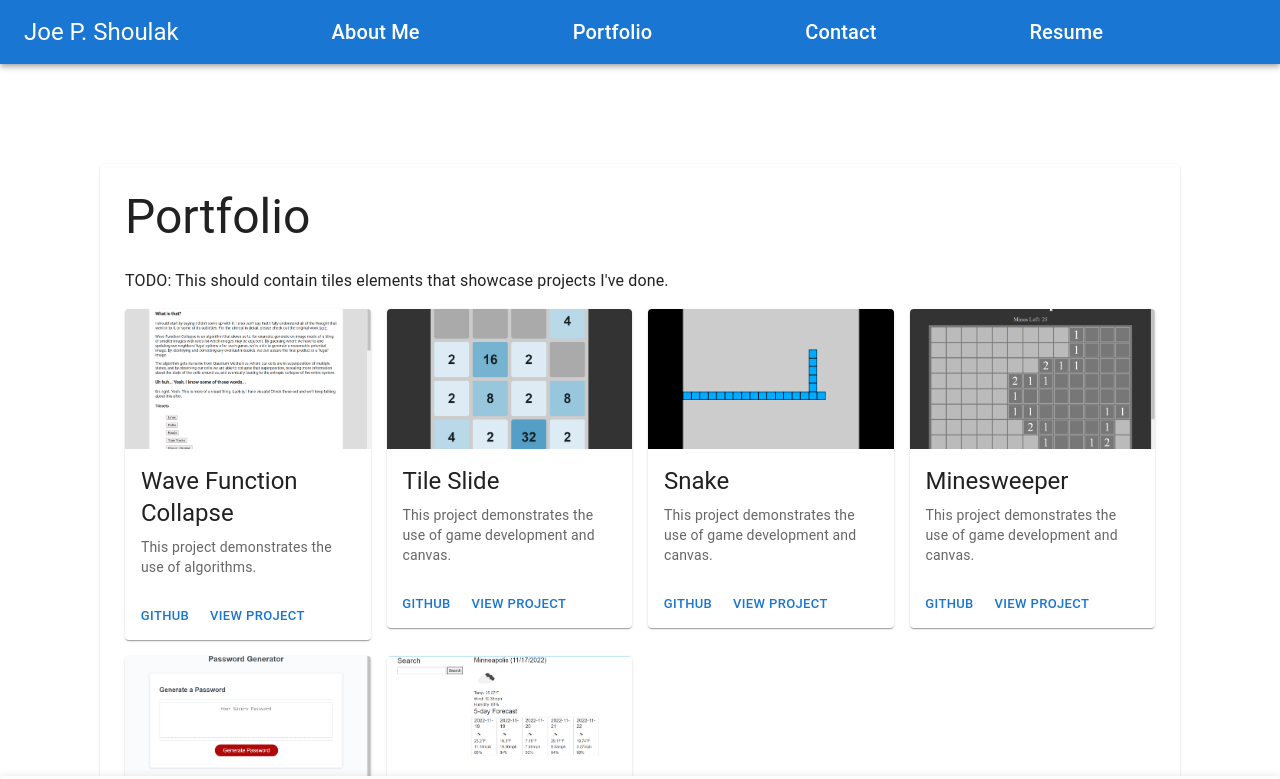
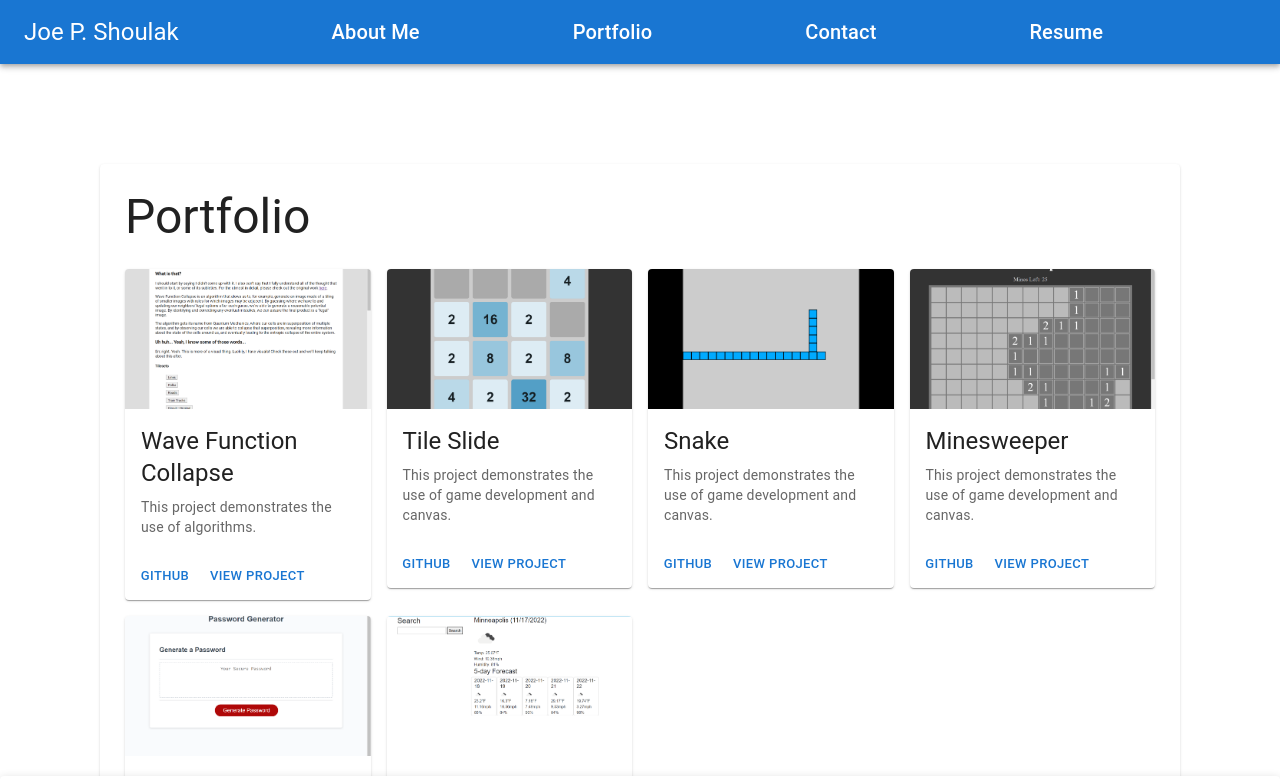
Before and after one commit to JoePShoulak/react-portfolio, a React (Create React App) app: page /portfolio in a window 1280 px wide. Shown: the top 779 px of the page. Built offline with nearby package versions, Linux system fonts and the light colour scheme.

Commit message:
remove todo from portfolio

```diff
--- a/src/pages/Portfolio.js
+++ b/src/pages/Portfolio.js
@@ -6,10 +6,6 @@ function Portfolio() {
     <Paper style={{ margin: "100px", padding: "25px" }}>
       <Type variant="h3">Portfolio</Type>
       <br />
-      <Type paragraph>
-        TODO: This should contain tiles elements that showcase projects I've
-        done.
-      </Type>
       <Grid container spacing={2}>
         <Project
           title="Wave Function Collapse"
```
